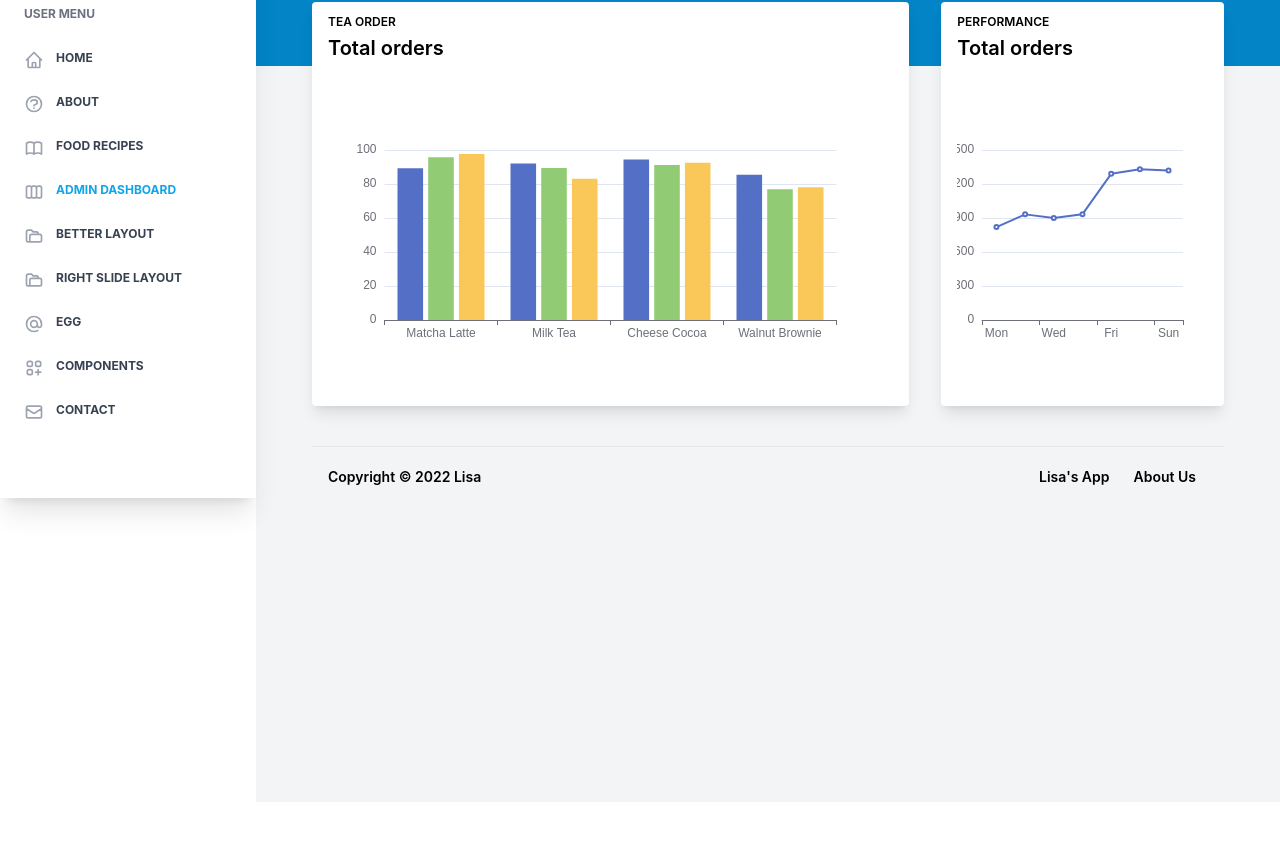
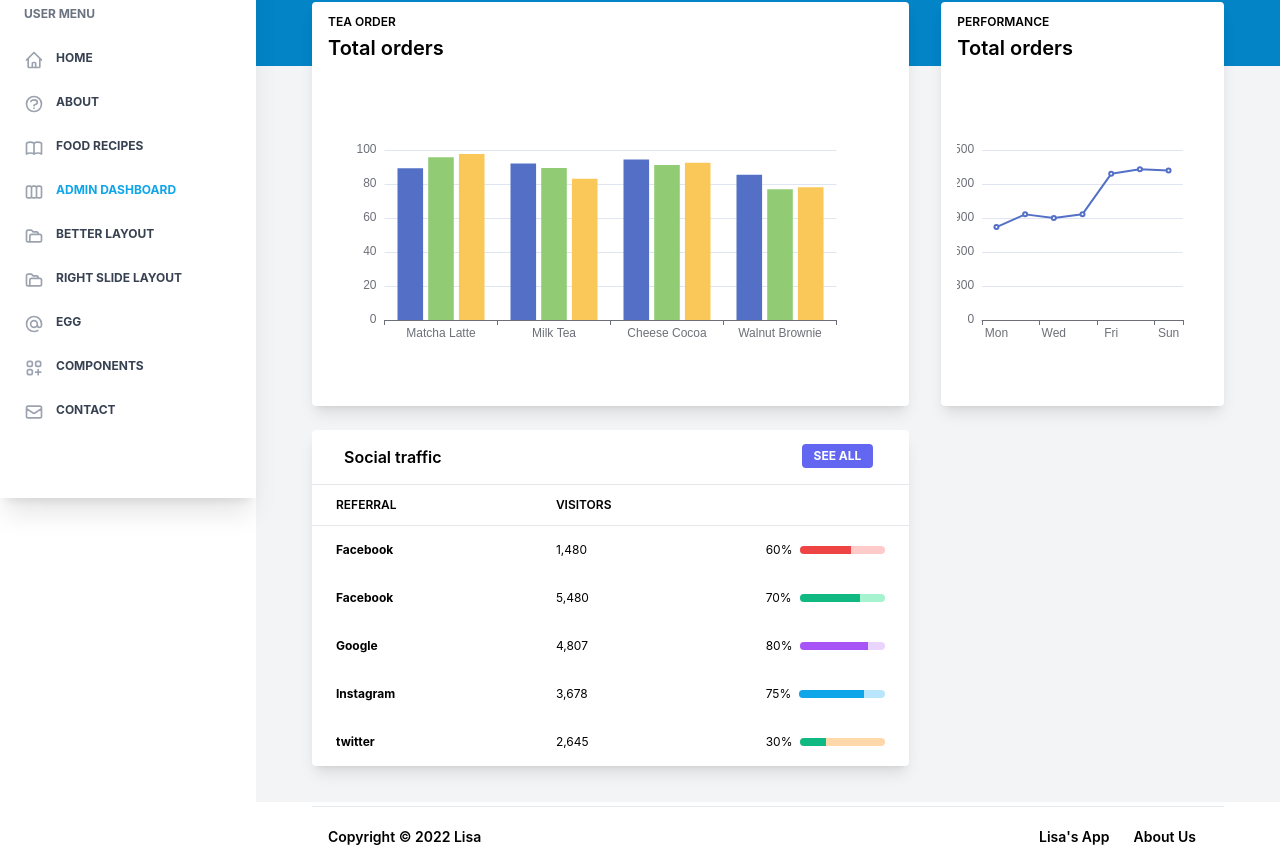
Before and after one commit to ellesis/tailwind-react, a React (Create React App) app: page /admin/dashboard in a window 1280 px wide. Shown: the part 302-1169 px from the top of the page. Before the commit the page ends 1104 px from the top, so only its background shows below. Built offline with nearby package versions, Linux system fonts and the light colour scheme.

Commit message:
Add SocialTrafficCard on the Dashboard Page in AdminLayout

```diff
--- /dev/null
+++ b/src/components/cards/SocialTrafficCard.js
@@ -0,0 +1,148 @@
+import React from 'react'
+
+export default function SocialTrafficCard() {
+  return (
+    <>
+      <div className="relative flex flex-col min-w-0 break-words bg-white w-full mb-6 shadow-lg rounded">
+        <div className="rounded-t mb-0 px-4 py-3 border-0">
+          <div className="flex flex-wrap items-center">
+            <div className="relative w-full px-4 max-w-full flex-grow flex-1">
+              <h3 className="font-semibold text-base text-blueGray-700">Social traffic</h3>
+            </div>
+            <div className="relative w-full px-4 max-w-full flex-grow flex-1 text-right">
+              <button
+                className="bg-indigo-500 text-white active:bg-indigo-600 text-xs font-bold uppercase px-3 py-1 rounded outline-none focus:outline-none mr-1 mb-1 ease-linear transition-all duration-150"
+                type="button"
+              >
+                See all
+              </button>
+            </div>
+          </div>
+        </div>
+        <div className="block w-full overflow-x-auto">
+          {/* Projects table */}
+          <table className="items-center w-full bg-transparent border-collapse">
+            <thead className="thead-light">
+              <tr>
+                <th className="px-6 bg-blueGray-50 text-blueGray-500 align-middle border border-solid border-blueGray-100 py-3 text-xs uppercase border-l-0 border-r-0 whitespace-nowrap font-semibold text-left">
+                  Referral
+                </th>
+                <th className="px-6 bg-blueGray-50 text-blueGray-500 align-middle border border-solid border-blueGray-100 py-3 text-xs uppercase border-l-0 border-r-0 whitespace-nowrap font-semibold text-left">
+                  Visitors
+                </th>
+                <th className="px-6 bg-blueGray-50 text-blueGray-500 align-middle border border-solid border-blueGray-100 py-3 text-xs uppercase border-l-0 border-r-0 whitespace-nowrap font-semibold text-left min-w-140-px"></th>
+              </tr>
+            </thead>
+            <tbody>
+              <tr>
+                <th className="border-t-0 px-6 align-middle border-l-0 border-r-0 text-xs whitespace-nowrap p-4 text-left">
+                  Facebook
+                </th>
+                <td className="border-t-0 px-6 align-middle border-l-0 border-r-0 text-xs whitespace-nowrap p-4">
+                  1,480
+                </td>
+                <td className="border-t-0 px-6 align-middle border-l-0 border-r-0 text-xs whitespace-nowrap p-4">
+                  <div className="flex items-center">
+                    <span className="mr-2">60%</span>
+                    <div className="relative w-full">
+                      <div className="overflow-hidden h-2 text-xs flex rounded bg-red-200">
+                        <div
+                          style={{width: '60%'}}
+                          className="shadow-none flex flex-col text-center whitespace-nowrap text-white justify-center bg-red-500"
+                        ></div>
+                      </div>
+                    </div>
+                  </div>
+                </td>
+              </tr>
+              <tr>
+                <th className="border-t-0 px-6 align-middle border-l-0 border-r-0 text-xs whitespace-nowrap p-4 text-left">
+                  Facebook
+                </th>
+                <td className="border-t-0 px-6 align-middle border-l-0 border-r-0 text-xs whitespace-nowrap p-4">
+                  5,480
+                </td>
+                <td className="border-t-0 px-6 align-middle border-l-0 border-r-0 text-xs whitespace-nowrap p-4">
+                  <div className="flex items-center">
+                    <span className="mr-2">70%</span>
+                    <div className="relative w-full">
+                      <div className="overflow-hidden h-2 text-xs flex rounded bg-emerald-200">
+                        <div
+                          style={{width: '70%'}}
+                          className="shadow-none flex flex-col text-center whitespace-nowrap text-white justify-center bg-emerald-500"
+                        ></div>
+                      </div>
+                    </div>
+                  </div>
+                </td>
+              </tr>
+              <tr>
+                <th className="border-t-0 px-6 align-middle border-l-0 border-r-0 text-xs whitespace-nowrap p-4 text-left">
+                  Google
+                </th>
+                <td className="border-t-0 px-6 align-middle border-l-0 border-r-0 text-xs whitespace-nowrap p-4">
+                  4,807
+                </td>
+                <td className="border-t-0 px-6 align-middle border-l-0 border-r-0 text-xs whitespace-nowrap p-4">
+                  <div className="flex items-center">
+                    <span className="mr-2">80%</span>
+                    <div className="relative w-full">
+                      <div className="overflow-hidden h-2 text-xs flex rounded bg-purple-200">
+                        <div
+                          style={{width: '80%'}}
+                          className="shadow-none flex flex-col text-center whitespace-nowrap text-white justify-center bg-purple-500"
+                        ></div>
+                      </div>
+                    </div>
+                  </div>
+                </td>
+              </tr>
+              <tr>
+                <th className="border-t-0 px-6 align-middle border-l-0 border-r-0 text-xs whitespace-nowrap p-4 text-left">
+                  Instagram
+                </th>
+                <td className="border-t-0 px-6 align-middle border-l-0 border-r-0 text-xs whitespace-nowrap p-4">
+                  3,678
+                </td>
+                <td className="border-t-0 px-6 align-middle border-l-0 border-r-0 text-xs whitespace-nowrap p-4">
+                  <div className="flex items-center">
+                    <span className="mr-2">75%</span>
+                    <div className="relative w-full">
+                      <div className="overflow-hidden h-2 text-xs flex rounded bg-sky-200">
+                        <div
+                          style={{width: '75%'}}
+                          className="shadow-none flex flex-col text-center whitespace-nowrap text-white justify-center bg-sky-500"
+                        ></div>
+                      </div>
+                    </div>
+                  </div>
+                </td>
+              </tr>
+              <tr>
+                <th className="border-t-0 px-6 align-middle border-l-0 border-r-0 text-xs whitespace-nowrap p-4 text-left">
+                  twitter
+                </th>
+                <td className="border-t-0 px-6 align-middle border-l-0 border-r-0 text-xs whitespace-nowrap p-4">
+                  2,645
+                </td>
+                <td className="border-t-0 px-6 align-middle border-l-0 border-r-0 text-xs whitespace-nowrap p-4">
+                  <div className="flex items-center">
+                    <span className="mr-2">30%</span>
+                    <div className="relative w-full">
+                      <div className="overflow-hidden h-2 text-xs flex rounded bg-orange-200">
+                        <div
+                          style={{width: '30%'}}
+                          className="shadow-none flex flex-col text-center whitespace-nowrap text-white justify-center bg-emerald-500"
+                        ></div>
+                      </div>
+                    </div>
+                  </div>
+                </td>
+              </tr>
+            </tbody>
+          </table>
+        </div>
+      </div>
+    </>
+  )
+}
--- a/src/pages/admin/Dashboard.js
+++ b/src/pages/admin/Dashboard.js
@@ -2,6 +2,7 @@
 
 import LineChart from '../../components/charts/LineChart'
 import BarChart from '../../components/charts/BarChart'
+import SocialTrafficCard from '../../components/cards/SocialTrafficCard'
 
 export default function Dashboard() {
   return (
@@ -14,6 +15,12 @@
           <LineChart />
         </div>
       </div>
+      <div className="flex flex-wrap h-full">
+        <div className="w-full xl:w-8/12 mb-12 xl:mb-0 px-4">
+          <SocialTrafficCard />
+        </div>
+        <div className="w-full xl:w-4/12 px-4"></div>
+      </div>
     </>
   )
 }
--- a/src/pages/admin/Setting.js
+++ b/src/pages/admin/Setting.js
@@ -1,5 +1,5 @@
 import React from 'react'
 
 export default function Setting() {
-  return <div className="h-1/2 bg-green-300">Setting</div>
+  return <div className="z-100 h-40 bg-green-300">Setting</div>
 }
```
